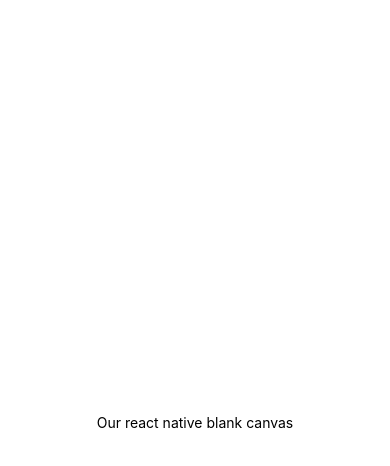
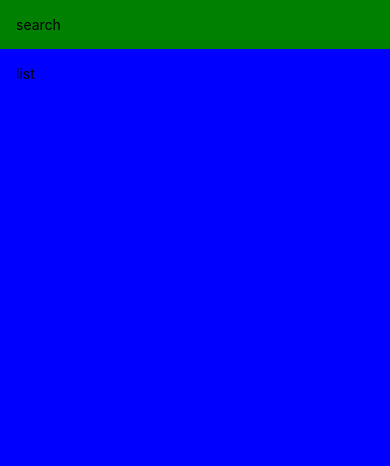
Before and after one commit to UWEMAKAN/mealstogo, a React Native app: screen / in a window 390 px wide. Shown: the top 466 px of the page. Built offline with nearby package versions, Linux system fonts and the light colour scheme.

Commit message:
initial commit

```diff
--- a/App.js
+++ b/App.js
@@ -1,12 +1,31 @@
-import { StatusBar } from 'expo-status-bar';
+import {StatusBar as ExpoStatusBar} from 'expo-status-bar';
 import React from 'react';
-import { StyleSheet, Text, View } from 'react-native';
+import {
+  StyleSheet,
+  Text,
+  View,
+  SafeAreaView,
+  Platform,
+  StatusBar
+} from 'react-native';
+
+const isAndroid = Platform.OS === 'android';
 
 export default function App() {
   return (
-    <View style={styles.container}>
-      <Text>Our react native blank canvas</Text>
-    </View>
+    <>
+      <SafeAreaView
+        style={{flex: 1, marginTop: isAndroid ? StatusBar.currentHeight : 0}}
+      >
+        <View style={{padding: 16, backgroundColor: 'green'}}>
+          <Text>search</Text>
+        </View>
+        <View style={{flex: 1, padding: 16, backgroundColor: 'blue'}}>
+          <Text>list</Text>
+        </View>
+      </SafeAreaView>
+      <ExpoStatusBar style="auto" />
+    </>
   );
 }
 
@@ -15,6 +34,6 @@ const styles = StyleSheet.create({
     flex: 1,
     backgroundColor: '#fff',
     alignItems: 'center',
-    justifyContent: 'center',
-  },
+    justifyContent: 'center'
+  }
 });
```
Also changed, not shown: package.json (+6 -2 lines), .prettierrc.js (added), 2 other files (tests, documents, lock files or other folders).
